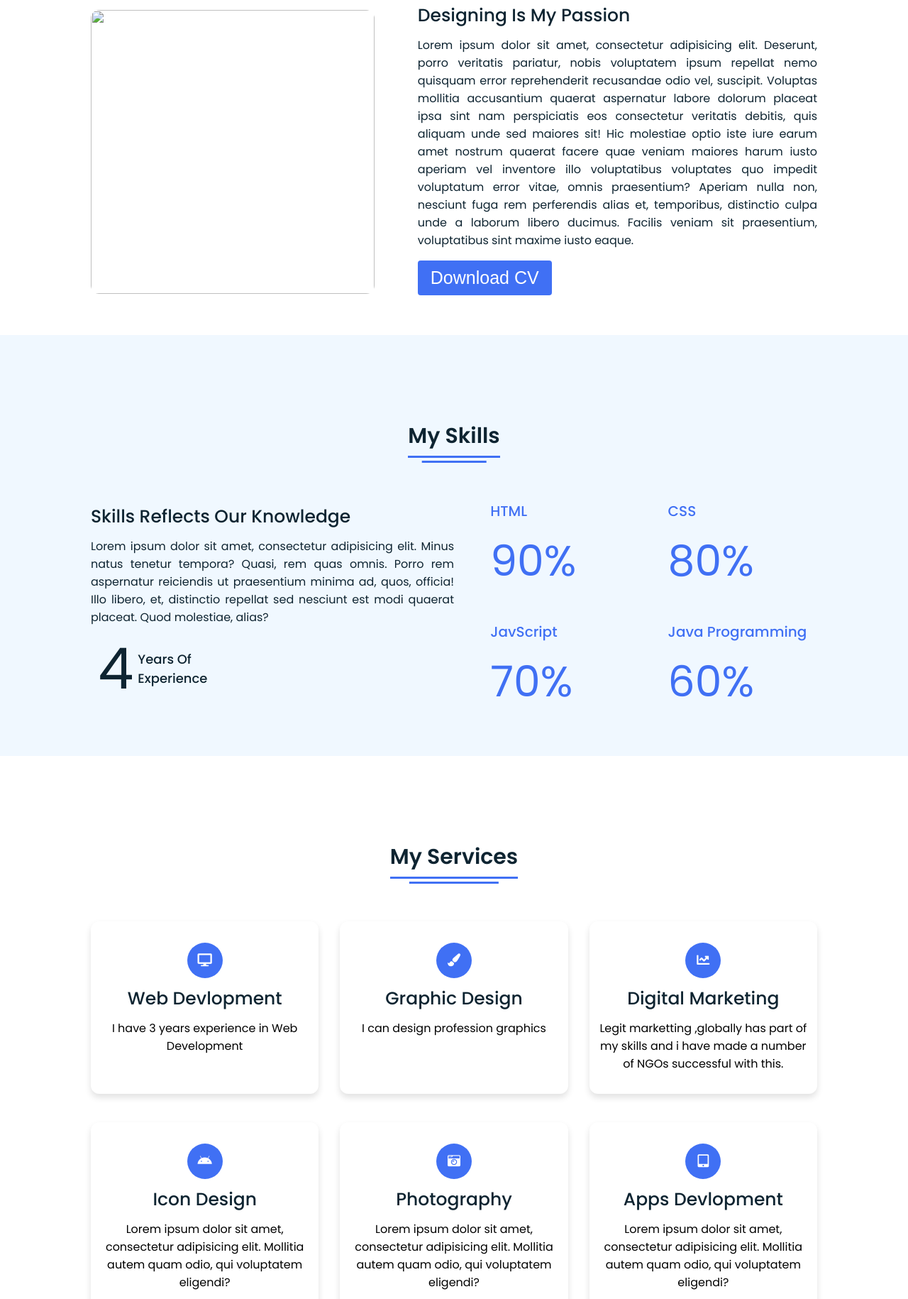
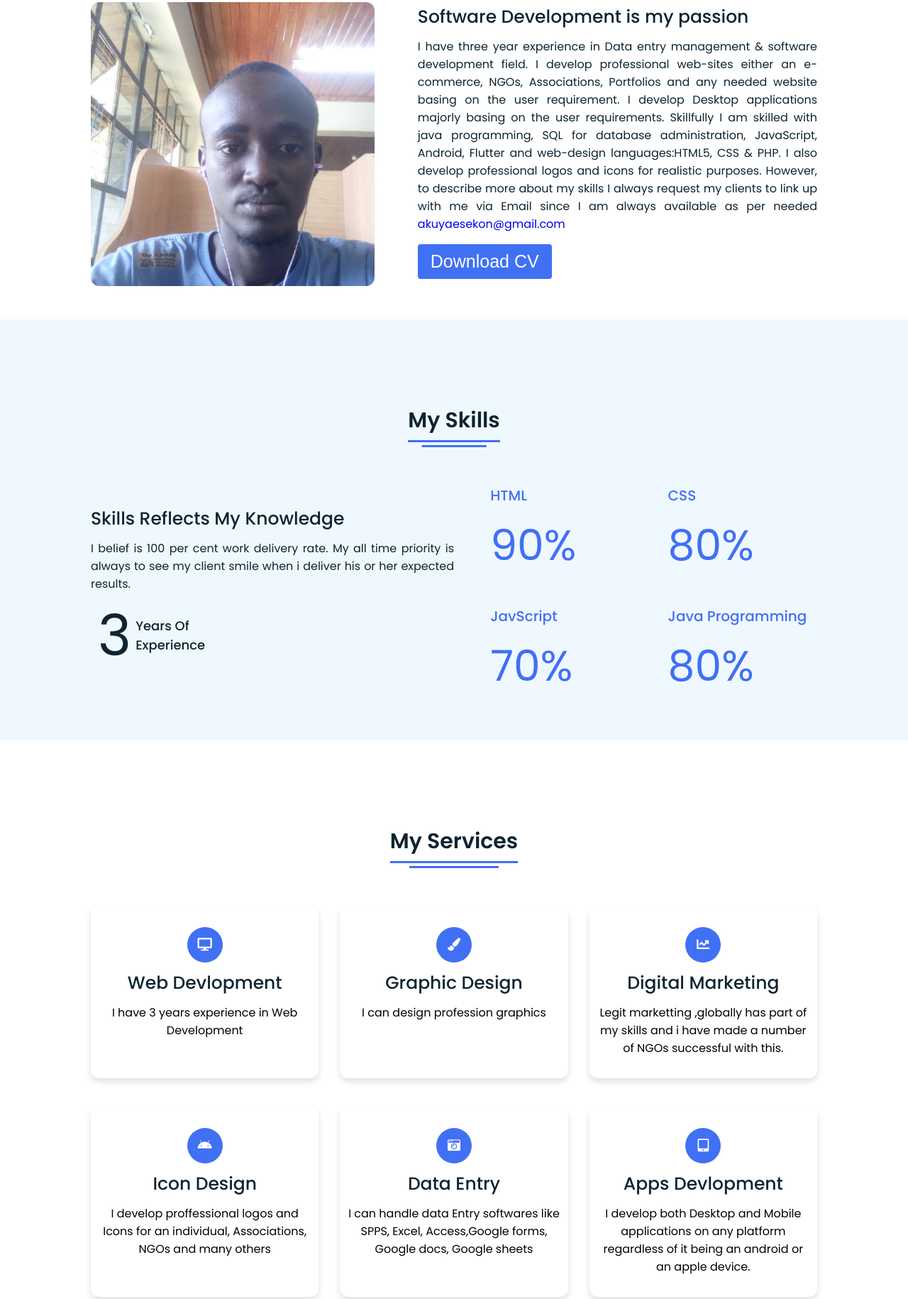
Before and after one commit to akuyaesekon/Responsive-Personal-Portfolio-Website, a plain HTML site: page index.html in a window 1280 px wide. Shown: the part 970-2800 px from the top of the page at 71% size. Drawn offline with Linux system fonts and the light colour scheme.

Commit message:
Add files via upload

```diff
--- a/index.html
+++ b/index.html
@@ -45,7 +45,7 @@
      <div class="text">
        <div class="text-one">Hello,</div>
        <div class="text-two">I'm Akuya</div>
-       <div class="text-three">UI/UX Designer</div>
+       <div class="text-three">DATA ENTRY/SOFTWARE MANAGER</div>
        <div class="text-four">From Kibabii University</div>
      </div>
      <div class="button">
@@ -60,11 +60,18 @@
     <div class="title"><span>About Me</span></div>
   <div class="about-details">
     <div class="left">
-      <img src="images/ikuya.jpg" alt="">
+      <img src="ikuya.jpg" alt="">
     </div>
     <div class="right">
-      <div class="topic">Designing Is My Passion</div>
-      <p>Lorem ipsum dolor sit amet, consectetur adipisicing elit. Deserunt, porro veritatis pariatur, nobis voluptatem ipsum repellat nemo quisquam error reprehenderit recusandae odio vel, suscipit. Voluptas mollitia accusantium quaerat aspernatur labore dolorum placeat ipsa sint nam perspiciatis eos consectetur veritatis debitis, quis aliquam unde sed maiores sit! Hic molestiae optio iste iure earum amet nostrum quaerat facere quae veniam maiores harum iusto aperiam vel inventore illo voluptatibus voluptates quo impedit voluptatum error vitae, omnis praesentium? Aperiam nulla non, nesciunt fuga rem perferendis alias et, temporibus, distinctio culpa unde a laborum libero ducimus. Facilis veniam sit praesentium, voluptatibus sint maxime iusto eaque.</p>
+      <div class="topic">Software Development is my passion</div>
+      <p>I have three year experience in Data entry management & software development field.
+        I develop professional web-sites either an e-commerce, NGOs, Associations, Portfolios and any needed website basing on the user requirement.
+        I develop Desktop applications majorly basing on the user requirements.
+        Skillfully I am skilled with java programming, SQL for database administration, JavaScript, Android, Flutter and web-design languages:HTML5, CSS & PHP.
+         I also develop professional logos and icons for realistic purposes.
+        However, to describe more about my skills I always request my clients to link up with me via Email since I am always available as per needed
+         <a href="akuyaesekon@gmail.com">akuyaesekon@gmail.com</a>
+        </p>
       <div class="button">
         <button>Download CV</button>
       </div>
@@ -80,10 +87,10 @@
    <div class="title"><span>My Skills</span></div>
    <div class="skills-details">
      <div class="text">
-       <div class="topic">Skills Reflects Our Knowledge</div>
-       <p>Lorem ipsum dolor sit amet, consectetur adipisicing elit. Minus natus tenetur tempora? Quasi, rem quas omnis. Porro rem aspernatur reiciendis ut praesentium minima ad, quos, officia! Illo libero, et, distinctio repellat sed nesciunt est modi quaerat placeat. Quod molestiae, alias?</p>
+       <div class="topic">Skills Reflects My Knowledge</div>
+       <p>I belief is 100 per cent work delivery rate. My all time priority is always to see my client smile when i deliver his or her expected results.  </p>
        <div class="experience">
-         <div class="num">4</div>
+         <div class="num">3</div>
          <div class="exp">Years Of <br> Experience</div>
        </div>
      </div>
@@ -102,7 +109,7 @@
        </div>
        <div class="box">
          <div class="topic">Java Programming</div>
-         <div class="per">60%</div>
+         <div class="per">80%</div>
        </div>
      </div>
    </div>
@@ -140,21 +147,21 @@
            <i class="fab fa-android"></i>
        </div>
        <div class="topic">Icon Design</div>
-       <p>Lorem ipsum dolor sit amet, consectetur adipisicing elit. Mollitia autem quam odio, qui voluptatem eligendi?</p>
+       <p>I develop proffessional logos and Icons for an individual, Associations, NGOs and many others</p>
      </div>
        <div class="box">
          <div class="icon">
            <i class="fas fa-camera-retro"></i>
        </div>
-       <div class="topic">Photography</div>
-       <p>Lorem ipsum dolor sit amet, consectetur adipisicing elit. Mollitia autem quam odio, qui voluptatem eligendi?</p>
+       <div class="topic">Data Entry</div>
+       <p>I can handle data Entry softwares like SPPS, Excel, Access,Google forms, Google docs, Google sheets</p>
      </div>
        <div class="box">
          <div class="icon">
            <i class="fas fa-tablet-alt"></i>
        </div>
        <div class="topic">Apps Devlopment</div>
-       <p>Lorem ipsum dolor sit amet, consectetur adipisicing elit. Mollitia autem quam odio, qui voluptatem eligendi?</p>
+       <p>I develop both Desktop and Mobile applications on any platform regardless of it being an android or an apple device.</p>
      </div>
    </div>
    </div>
@@ -166,7 +173,7 @@
     <div class="title"><span>Contact Me</span></div>
     <div class="text">
       <div class="topic">Have Any Project?</div>
-      <p>I take any projects with related to my skills and i am always available incase you need help</p>
+      <p>I take any projects that is related to my skills and i am always available incase you need my help</p>
       <div class="button">
         <button>Let's Chat</button>
       </div>
--- a/style.css
+++ b/style.css
@@ -111,7 +111,7 @@ nav.sticky .menu-btn{
 .home{
   height: 100vh;
   width: 100%;
-  background: url("images/ikuya.jpg") no-repeat;
+  background: url("ikuya.jpg") no-repeat;
   background-size: cover;
   background-position: center;
   background-attachment: fixed;
```
